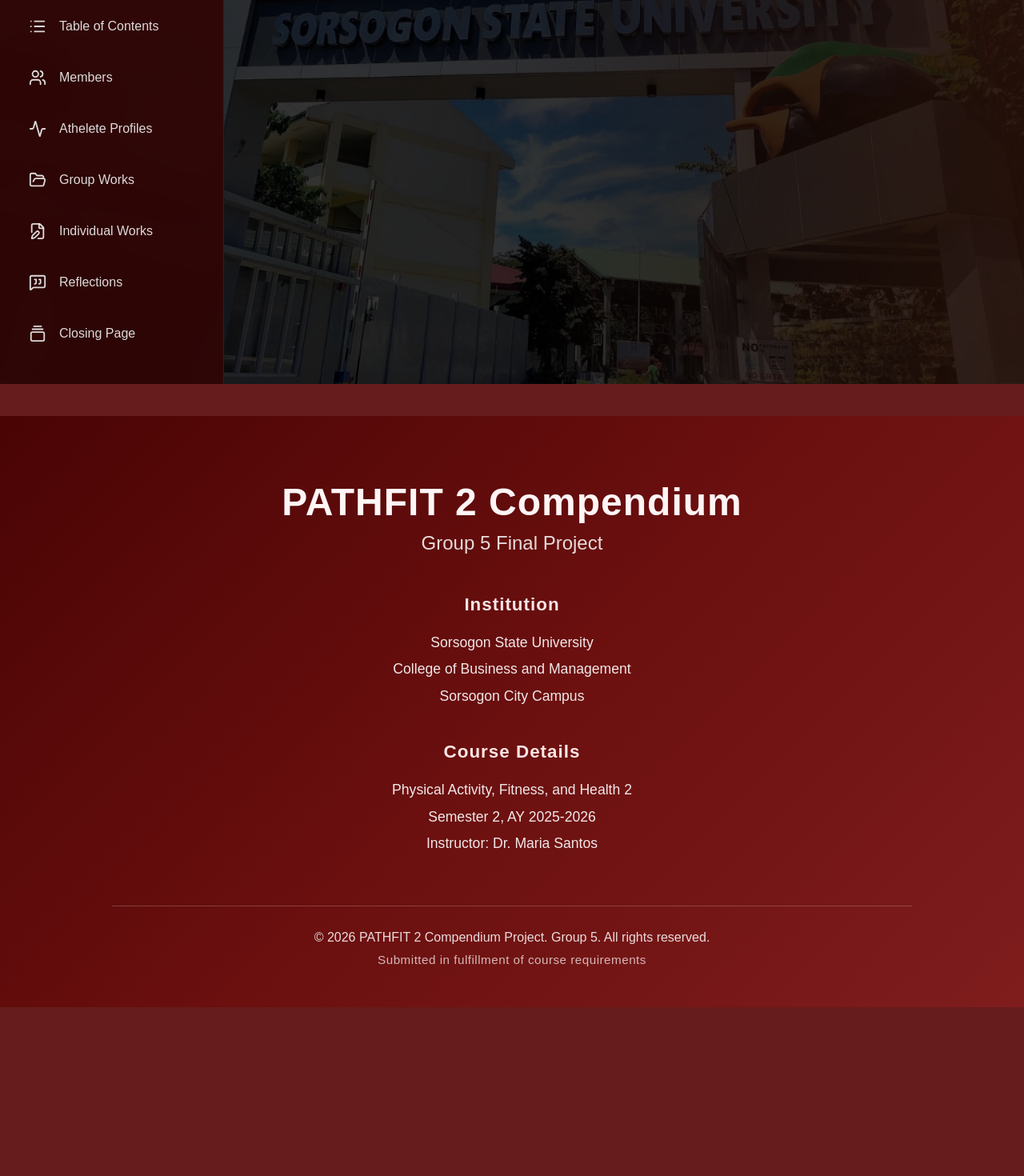
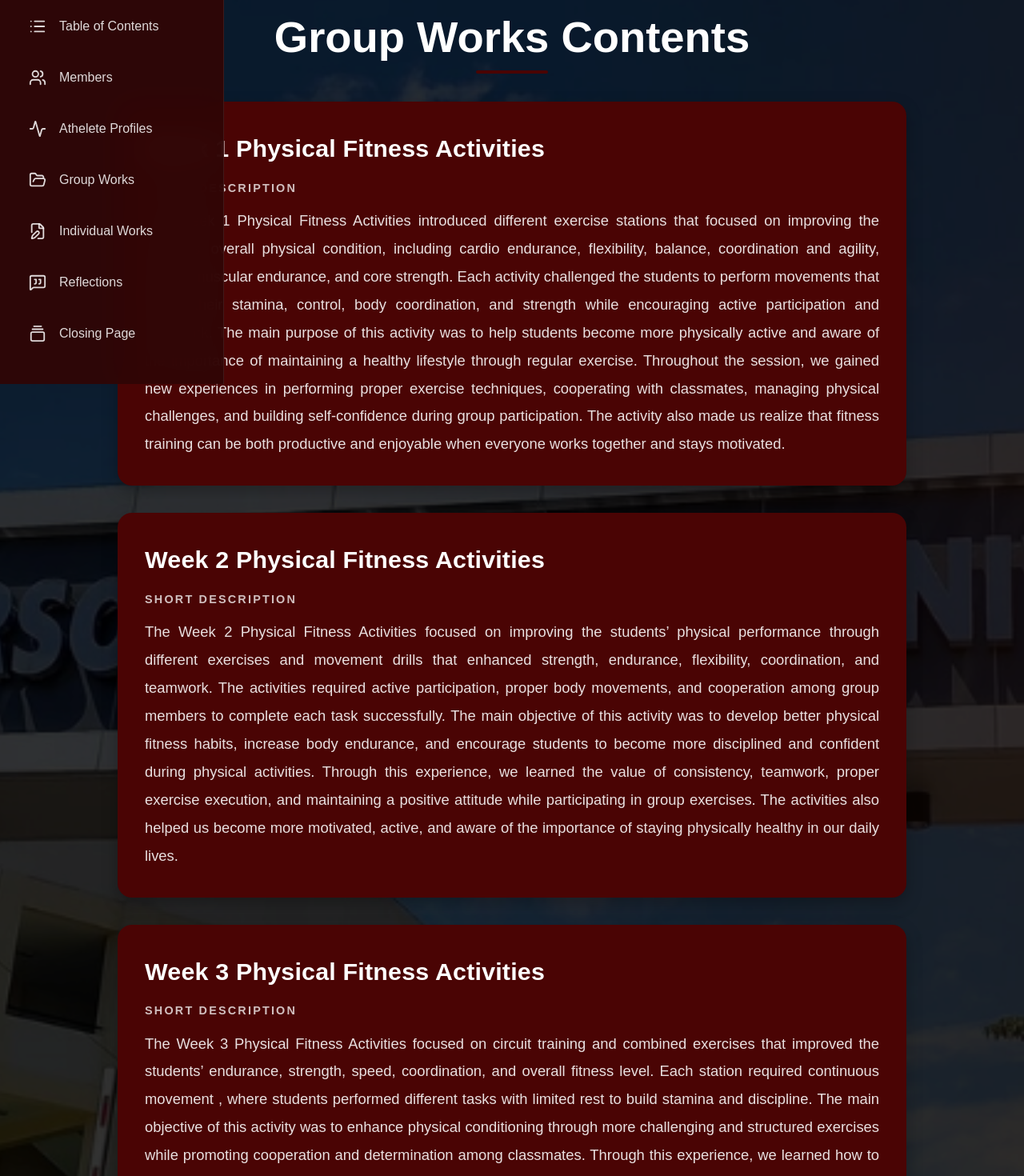
Before and after one commit to Pat0616/PathFitSSUG5, a React (Vite) app in the folder PathFitCompendium/: page /groupworks in a window 1280 px wide. Shown: the part 320-1790 px from the top of the page at 80% size. Before the commit the page ends 1579 px from the top, so only its background shows below. Built offline with nearby package versions, Linux system fonts and the light colour scheme.

Commit message:
added GroupWorkPage

```diff
--- a/PathFitCompendium/src/pages/GroupWorks/GroupWorkPage.tsx
+++ b/PathFitCompendium/src/pages/GroupWorks/GroupWorkPage.tsx
@@ -66,6 +66,73 @@
                         </div>
                         </header>
                         </div>
+
+
+
+
+
+<div className="gwc-container">
+  <h1 className="gwc-title">Group Works Contents</h1>
+  <div className="gwc-accent"></div>
+
+  <div className="gwc-list">
+
+    <div className="gwc-card">
+      <h2 className="gwc-activity-title">Week 1 Physical Fitness Activities</h2>
+
+      <p className="gwc-label">Short Description</p>
+
+      <p className="gwc-text">
+        The Week 1 Physical Fitness Activities introduced different exercise stations that focused on improving the students’ overall physical condition, including cardio endurance, flexibility, balance, coordination and agility, speed, muscular endurance, and core strength. Each activity challenged the students to perform movements that tested their stamina, control, body coordination, and strength while encouraging active participation and teamwork. The main purpose of this activity was to help students become more physically active and aware of the importance of maintaining a healthy lifestyle through regular exercise. Throughout the session, we gained new experiences in performing proper exercise techniques, cooperating with classmates, managing physical challenges, and building self-confidence during group participation. The activity also made us realize that fitness training can be both productive and enjoyable when everyone works together and stays motivated.
+      </p>
+    </div>
+
+    <div className="gwc-card">
+      <h2 className="gwc-activity-title">Week 2 Physical Fitness Activities</h2>
+
+      <p className="gwc-label">Short Description</p>
+
+      <p className="gwc-text">
+        The Week 2 Physical Fitness Activities focused on improving the students’ physical performance through different exercises and movement drills that enhanced strength, endurance, flexibility, coordination, and teamwork. The activities required active participation, proper body movements, and cooperation among group members to complete each task successfully. The main objective of this activity was to develop better physical fitness habits, increase body endurance, and encourage students to become more disciplined and confident during physical activities. Through this experience, we learned the value of consistency, teamwork, proper exercise execution, and maintaining a positive attitude while participating in group exercises. The activities also helped us become more motivated, active, and aware of the importance of staying physically healthy in our daily lives.
+      </p>
+    </div>
+
+    <div className="gwc-card">
+      <h2 className="gwc-activity-title">Week 3 Physical Fitness Activities</h2>
+
+      <p className="gwc-label">Short Description</p>
+
+      <p className="gwc-text">
+        The Week 3 Physical Fitness Activities focused on circuit training and combined exercises that improved the students’ endurance, strength, speed, coordination, and overall fitness level. Each station required continuous movement , where students performed different tasks with limited rest to build stamina and discipline. The main objective of this activity was to enhance physical conditioning through more challenging and structured exercises while promoting cooperation and determination among classmates. Through this experience, we learned how to manage physical fatigue, maintain proper form even under pressure, and support each other during group activities. It also helped us develop resilience, consistency, and a deeper understanding of how regular training improves overall body performance and fitness.
+      </p>
+    </div>
+
+    <div className="gwc-card">
+      <h2 className="gwc-activity-title">Week 4 Physical Fitness Activities</h2>
+
+      <p className="gwc-label">Short Description</p>
+
+      <p className="gwc-text">
+        The Week 4 Physical Fitness Activities served as the final stage of the fitness program, where students applied all the skills they learned from previous weeks through more challenging and competitive activities such as obstacle courses, timed drills, and group performance tasks. The activities tested strength, speed, endurance, agility, coordination, and teamwork in a more intense and exciting setup. The main objective of this activity was to evaluate the students’ overall physical improvement while reinforcing discipline, teamwork, and sportsmanship in a fun and competitive environment. Through this experience, we learned how to perform under pressure, improve our personal limits, and stay motivated even during difficult tasks. It also helped us realize the importance of consistency in training, supporting teammates, and pushing ourselves to achieve better.
+      </p>
+    </div>
+
+  </div>
+</div>
+
+
+
+
+
+
+
+
+
+
+
+
+
+
                 </div>
             </div>
         </div>
--- a/PathFitCompendium/src/pages/GroupWorks/groupwork.css
+++ b/PathFitCompendium/src/pages/GroupWorks/groupwork.css
@@ -0,0 +1,147 @@
+/* CONTAINER */
+.gwc-container {
+  width: 85%;
+  margin: 0 auto;
+  padding: 40px 0;
+}
+
+/* TITLE */
+.gwc-title {
+  font-size: 2.9rem;
+  font-weight: 900;
+
+  text-align: center;
+
+  margin-bottom: 10px;
+}
+
+/* ACCENT LINE */
+.gwc-accent {
+  width: 90px;
+  height: 4px;
+
+  background: #4a0404;
+
+  margin: 0 auto 35px auto;
+
+  border-radius: 2px;
+}
+
+/* LIST (NO GRID ANYMORE) */
+.gwc-list {
+  display: flex;
+  flex-direction: column;
+
+  gap: 26px;
+}
+
+/* CARD */
+.gwc-card {
+  background: #4a0404;
+  color: white;
+
+  border-radius: 18px;
+
+  padding: 28px;
+
+  transition: 0.25s ease;
+
+  box-shadow: 0 8px 20px rgba(0,0,0,0.25);
+
+  line-height: 1.6;
+}
+
+.gwc-card:hover {
+  transform: translateY(-4px);
+  box-shadow: 0 14px 40px rgba(0,0,0,0.35);
+}
+
+/* 🔥 TITLE EMPHASIS */
+.gwc-activity-title {
+  font-size: 1.6rem;
+  font-weight: 900;
+
+  margin-bottom: 14px;
+
+  color: #ffffff;
+
+  letter-spacing: 0.2px;
+}
+
+/* 🔥 LABEL EMPHASIS */
+.gwc-label {
+  font-size: 0.8rem;
+
+  font-weight: 700;
+
+  text-transform: uppercase;
+  letter-spacing: 2px;
+
+  color: rgba(255,255,255,0.75);
+
+  margin-bottom: 12px;
+}
+
+/* TEXT */
+.gwc-text {
+  font-size: 1rem;
+
+  color: rgba(255,255,255,0.88);
+
+  line-height: 1.75;
+
+  text-align: justify;
+}
+
+/* MOBILE */
+@media (max-width: 768px) {
+  .gwc-container {
+    width: 92%;
+  }
+
+  .gwc-title {
+    font-size: 2.1rem;
+  }
+
+  .gwc-card {
+    padding: 20px;
+  }
+
+  .gwc-activity-title {
+    font-size: 1.3rem;
+  }
+
+  .gwc-text {
+    font-size: 0.95rem;
+  }
+}
+
+
+@media (min-width: 1024px) {
+
+  .gwc-title {
+    font-size: 3.4rem;
+  }
+
+  .gwc-activity-title {
+    font-size: 1.9rem;
+  }
+
+  .gwc-label {
+    font-size: 0.9rem;
+    letter-spacing: 2.2px;
+  }
+
+  .gwc-text {
+    font-size: 1.15rem;
+    line-height: 1.9;
+  }
+
+  .gwc-card {
+    padding: 34px;
+  }
+
+  .gwc-list {
+    gap: 34px;
+  }
+}
```
